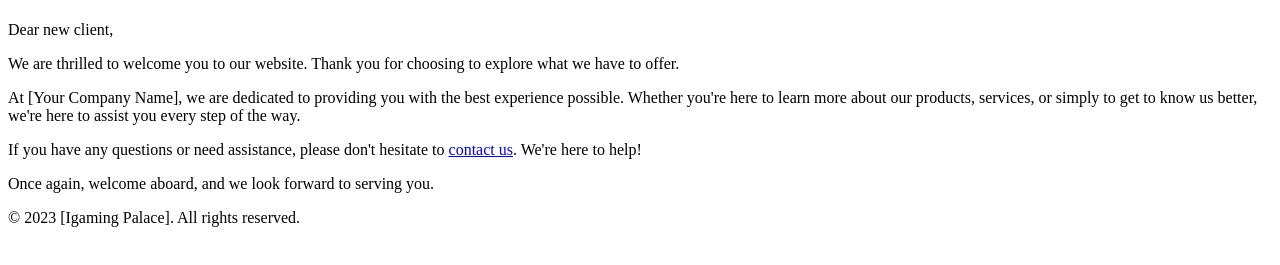
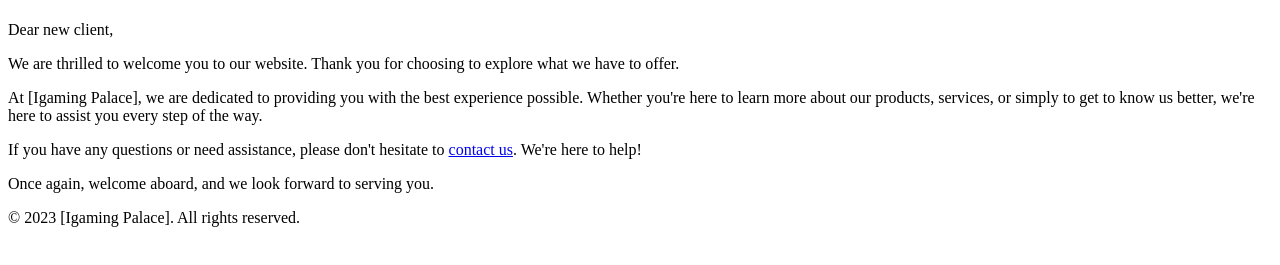
Before and after one commit to Shekemi/my-portfolio, a plain HTML site: page index.html in a window 1280 px wide. Shown: the part 59-324 px from the top of the page. Drawn offline with Linux system fonts and the light colour scheme.

Commit message:
created anew index page

```diff
--- a/index.html
+++ b/index.html
@@ -12,7 +12,7 @@
     <main>
         <p>Dear new client,</p>
         <p>We are thrilled to welcome you to our website. Thank you for choosing to explore what we have to offer.</p>
-        <p>At [Your Company Name], we are dedicated to providing you with the best experience possible. Whether you're here to learn more about our products, services, or simply to get to know us better, we're here to assist you every step of the way.</p>
+        <p>At [Igaming Palace], we are dedicated to providing you with the best experience possible. Whether you're here to learn more about our products, services, or simply to get to know us better, we're here to assist you every step of the way.</p>
         <p>If you have any questions or need assistance, please don't hesitate to <a href="contact.html">contact us</a>. We're here to help!</p>
         <p>Once again, welcome aboard, and we look forward to serving you.</p>
     </main>
```
